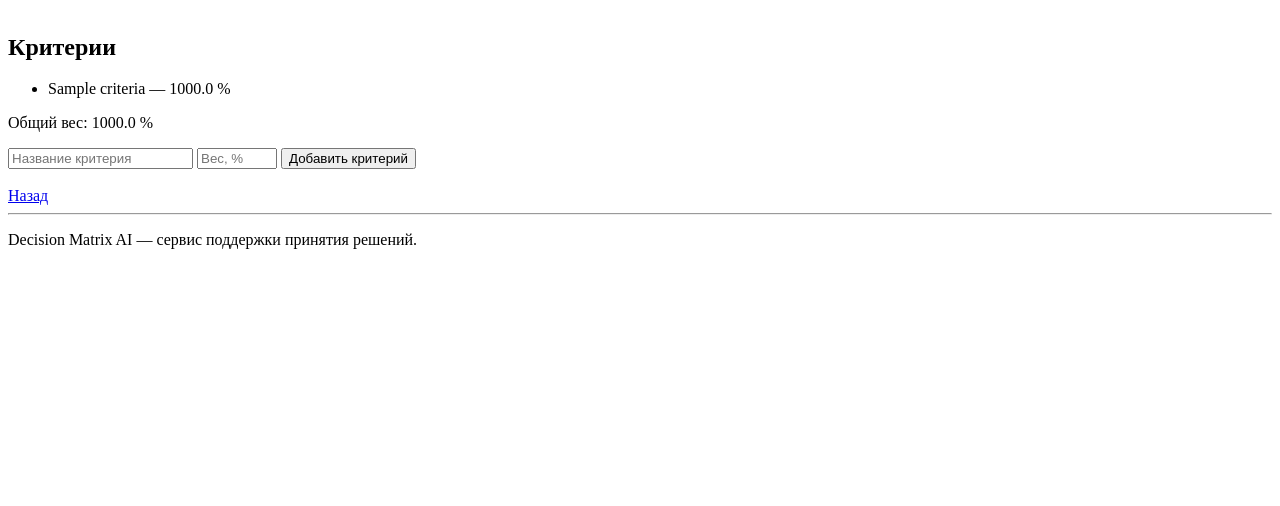
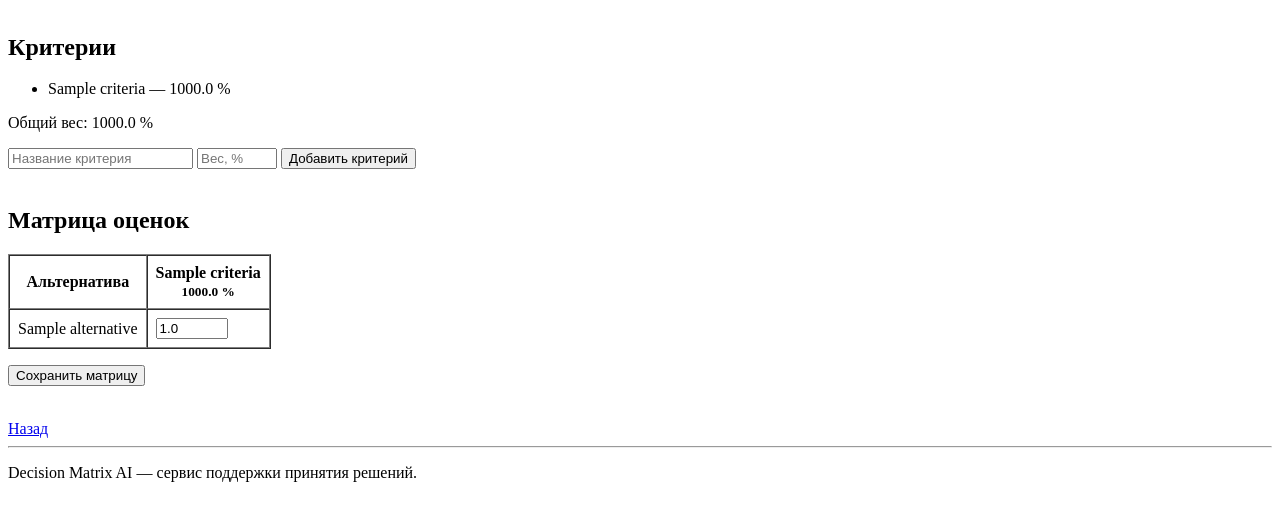
Before and after one commit to evpoluyanov/decision-matrix-ai, a FastAPI app: page /projects/1 in a window 1280 px wide. Shown: the part 294-800 px from the top of the page. Run offline with FastAPI, Linux system fonts and the light colour scheme; tables that the repository leaves empty hold one stand-in row (values such as "Sample post").

Commit message:
Sprint 14: Add score matrix interface

```diff
--- a/app/templates/index.html
+++ b/app/templates/index.html
@@ -25,4 +25,9 @@
 
     <button type="submit">Создать проект</button>
 </form>
+
+<p>
+    <a href="/projects">Перейти к проектам</a>
+</p>
+
 {% endblock %}
--- a/app/templates/project_detail.html
+++ b/app/templates/project_detail.html
@@ -77,6 +77,60 @@
 
 <br>
 
+<h2>Матрица оценок</h2>
+
+{% if alternatives and criteria %}
+<form method="post" action="/projects/{{ project.id }}/scores">
+    <table border="1" cellpadding="8" cellspacing="0">
+        <thead>
+            <tr>
+                <th>Альтернатива</th>
+
+                {% for criterion in criteria %}
+                    <th>
+                        {{ criterion.name }}
+                        <br>
+                        <small>{{ criterion.weight * 100 }} %</small>
+                    </th>
+                {% endfor %}
+            </tr>
+        </thead>
+
+        <tbody>
+            {% for alternative in alternatives %}
+                <tr>
+                    <td>{{ alternative.name }}</td>
+
+                    {% for criterion in criteria %}
+                        <td>
+                            <input
+                                type="number"
+                                name="score_{{ alternative.id }}_{{ criterion.id }}"
+                                min="0"
+                                max="10"
+                                step="0.1"
+                                value="{{ scores.get((alternative.id, criterion.id), '') }}"
+                            >
+                        </td>
+                    {% endfor %}
+                </tr>
+            {% endfor %}
+        </tbody>
+    </table>
+
+    <p>
+        <button type="submit">Сохранить матрицу</button>
+    </p>
+</form>
+{% else %}
+    <p>
+        Чтобы заполнить матрицу, сначала добавьте хотя бы одну альтернативу
+        и один критерий.
+    </p>
+{% endif %}
+
+<br>
+
 <a href="/projects">
 Назад
 </a>
```
Also changed, not shown: app/routers/alternatives.py (+7 -0 lines), app/services/score_service.py (+16 -0 lines).
